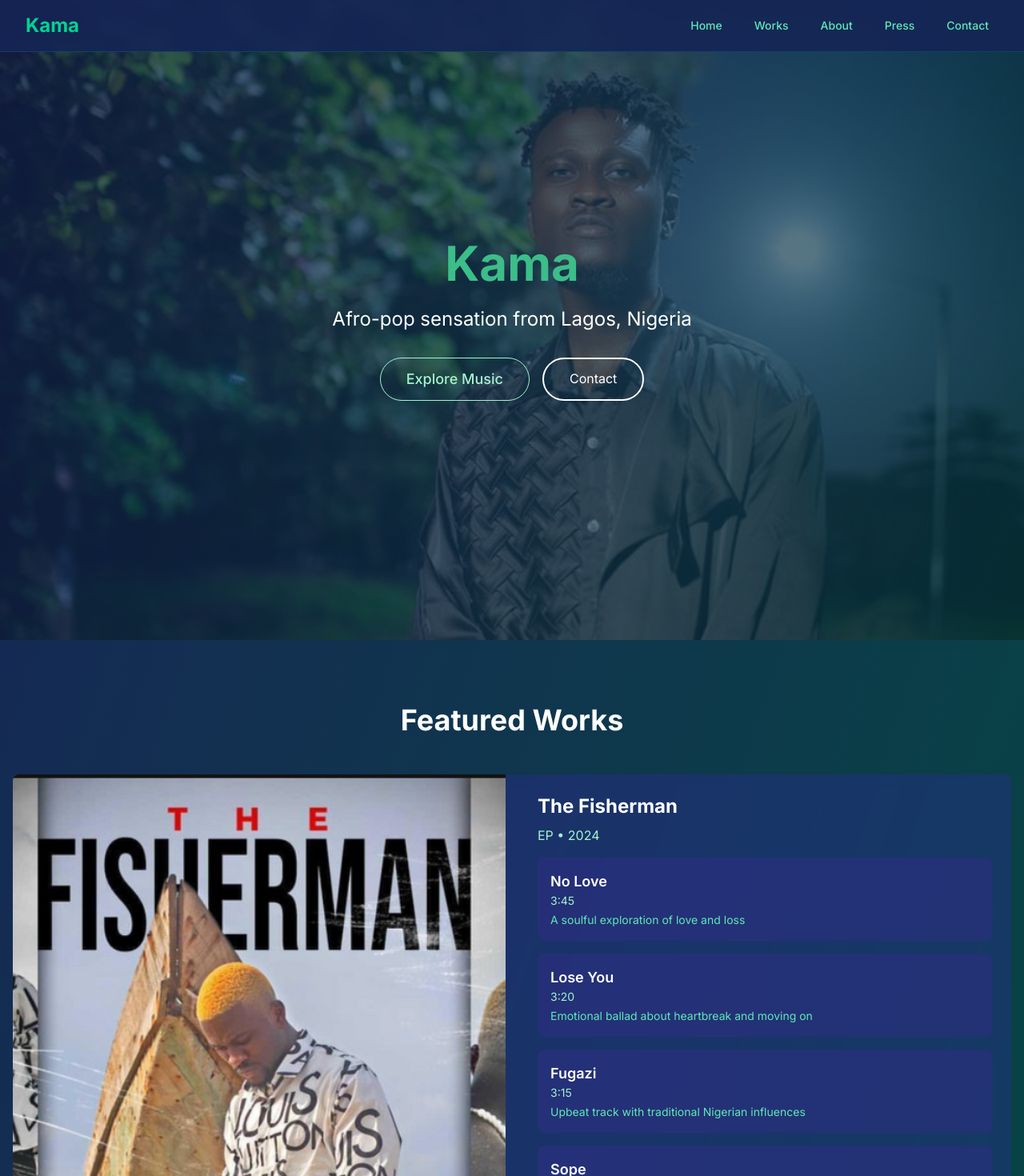
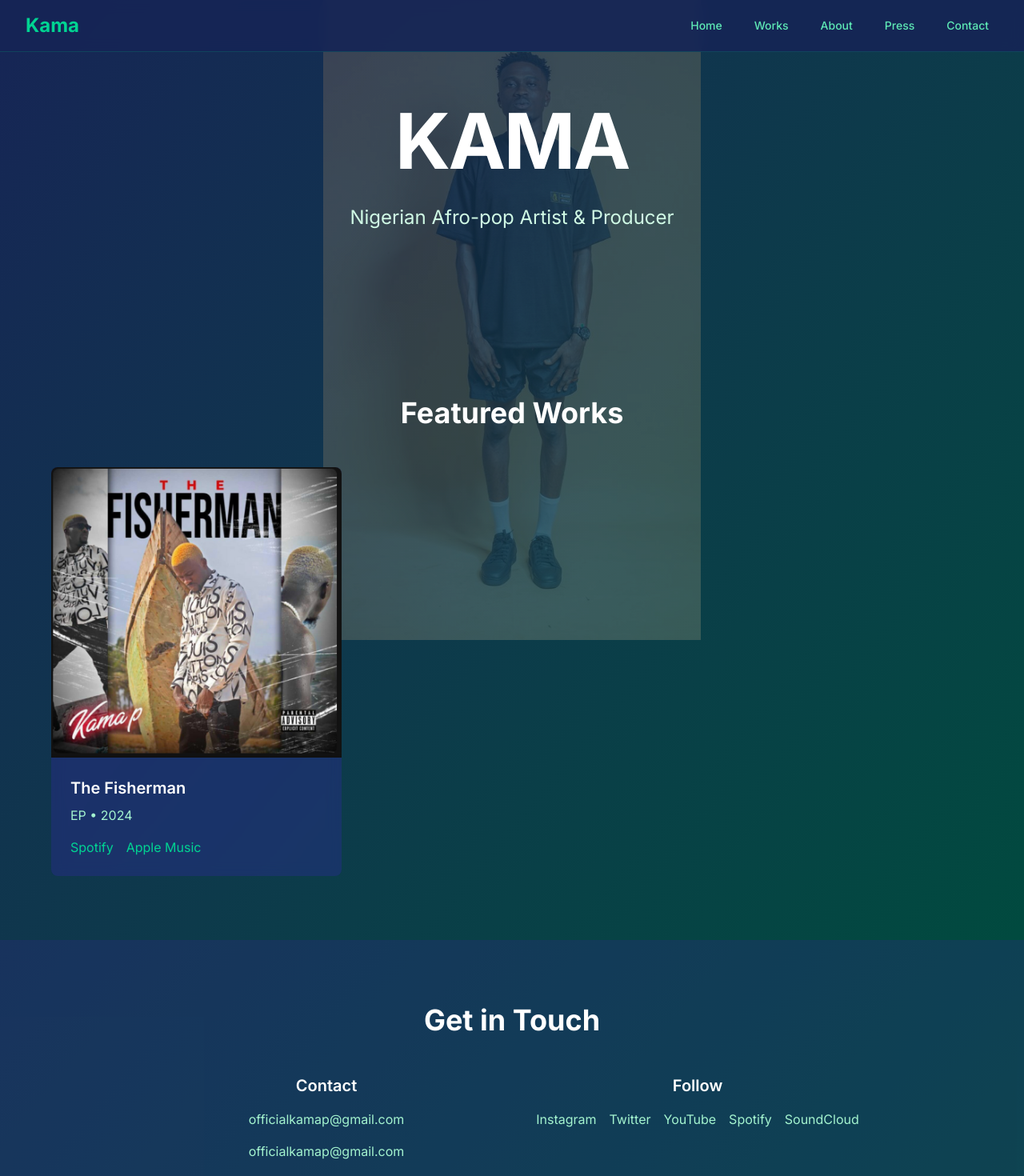
Before and after one commit to Badboixixi77/kama-main, a Next.js app: page / in a window 1280 px wide. Shown: the top 1470 px of the page at 80% size. Built offline with nearby package versions, Linux system fonts and the light colour scheme.

Commit message:
Update content and fix image issues: - Remove duplicate press photos - Update featured works - Fix image paths and descriptions

```diff
--- a/src/app/contact/page.tsx
+++ b/src/app/contact/page.tsx
@@ -30,8 +30,8 @@ export default function Contact() {
               </div>
               <div>
                 <h3 className="font-semibold text-lg text-emerald-100">Press Inquiries</h3>
-                <a href={`mailto:${artistInfo.pressEmail}`} className="text-emerald-200 hover:text-emerald-300">
-                  {artistInfo.pressEmail}
+                <a href={`mailto:${artistInfo.email}`} className="text-emerald-200 hover:text-emerald-300">
+                  {artistInfo.email}
                 </a>
               </div>
               <div>
@@ -44,15 +44,21 @@ export default function Contact() {
 
             <div>
               <h3 className="font-semibold text-lg mb-4 text-emerald-100">Social Media</h3>
-              <div className="flex space-x-4">
-                <a href={artistInfo.socialMedia.instagram} target="_blank" rel="noopener noreferrer" className="text-emerald-200 hover:text-emerald-300">
+              <div className="flex flex-wrap gap-4">
+                <a href={artistInfo.socials.instagram} target="_blank" rel="noopener noreferrer" className="text-emerald-200 hover:text-emerald-300">
                   Instagram
                 </a>
-                <a href={artistInfo.socialMedia.twitter} target="_blank" rel="noopener noreferrer" className="text-emerald-200 hover:text-emerald-300">
+                <a href={artistInfo.socials.twitter} target="_blank" rel="noopener noreferrer" className="text-emerald-200 hover:text-emerald-300">
                   Twitter
                 </a>
-                <a href={artistInfo.socialMedia.youtube} target="_blank" rel="noopener noreferrer" className="text-emerald-200 hover:text-emerald-300">
+                <a href={artistInfo.socials.youtube} target="_blank" rel="noopener noreferrer" className="text-emerald-200 hover:text-emerald-300">
                   YouTube
+                </a>
+                <a href={artistInfo.socials.spotify} target="_blank" rel="noopener noreferrer" className="text-emerald-200 hover:text-emerald-300">
+                  Spotify
+                </a>
+                <a href={artistInfo.socials.soundcloud} target="_blank" rel="noopener noreferrer" className="text-emerald-200 hover:text-emerald-300">
+                  SoundCloud
                 </a>
               </div>
             </div>
--- a/src/app/data/content.ts
+++ b/src/app/data/content.ts
@@ -17,20 +17,6 @@ export interface Work {
   tracks?: Track[];
 }
 
-interface ArtistInfo {
-  name: string;
-  bio: string;
-  email: string;
-  pressEmail: string;
-  socialMedia: {
-    instagram: string;
-    twitter: string;
-    facebook: string;
-    youtube: string;
-    spotify: string;
-  };
-}
-
 interface PressQuote {
   id: number;
   quote: string;
@@ -39,16 +25,14 @@ interface PressQuote {
 }
 
 export const artistInfo = {
-  name: "Kama",
-  bio: "Hailing from the vibrant streets of Lagos, Kama is a rising star in the Afro-pop scene, blending traditional Nigerian rhythms with contemporary sounds. With roots deeply embedded in Igbo culture and a modern twist that resonates globally, Kama's music is a celebration of African heritage and contemporary expression. His unique sound fuses Afrobeat, Highlife, and modern pop elements, creating a musical experience that bridges generations and cultures.",
+  name: "KAMA",
   email: "officialkamap@gmail.com",
-  phone: "09043165615",
-  pressEmail: "officialkamap@gmail.com",
-  socialMedia: {
-    instagram: "https://instagram.com/kamaofficial",
-    twitter: "https://twitter.com/kamaofficial",
-    facebook: "https://facebook.com/kamaofficial",
-    youtube: "https://youtube.com/@kamaofficial"
+  socials: {
+    instagram: "https://www.instagram.com/kama_pizy/",
+    twitter: "https://x.com/kama_pizy?s=21",
+    spotify: "https://open.spotify.com/artist/0q5YQpXQHqQqQqQqQqQqQq",
+    youtube: "https://www.youtube.com/@kama_pizy",
+    soundcloud: "https://soundcloud.com/kama_pizy",
   },
 };
 
@@ -82,6 +66,7 @@ export const featuredWorks = [
     image: "/images/The Fisherman.png",
     spotify: "https://open.spotify.com/artist/2HU1ekoHx4Jqb5kEGLZIgT?si=6lt7FpZxTLKmc80RtKGMyQ",
     appleMusic: "https://music.apple.com/album/the-fisherman",
+    ep: "The Fisherman",
     tracks: [
       {
         title: "No Love",
@@ -120,22 +105,6 @@ export const featuredWorks = [
         audioUrl: "/audio/idi-mma.mp3"
       }
     ]
-  },
-  {
-    id: 2,
-    title: "Single Release",
-    type: "Single",
-    date: "2023",
-    image: "/images/single-cover.jpg",
-    spotify: "https://open.spotify.com/artist/your-spotify-id",
-    appleMusic: "https://music.apple.com/artist/your-apple-music-id",
-    tracks: [
-      {
-        title: "Track Name",
-        duration: "3:30",
-        description: "Description of the track"
-      }
-    ]
   }
 ];
 
@@ -154,12 +123,7 @@ export const pressPhotos = [
     id: 3,
     image: "/images/Kama 3.png",
     alt: "Kama portrait",
-  },
-  {
-    id: 4,
-    image: "/images/Kama 4.png",
-    alt: "Kama artistic shot",
-  },
+  }
 ];
 
 export const downloads = [
--- a/src/app/page.tsx
+++ b/src/app/page.tsx
@@ -1,230 +1,121 @@
 "use client";
 
 import Image from "next/image";
-import Link from "next/link";
 import { motion } from "framer-motion";
-import { artistInfo, featuredWorks, pressQuotes, pressPhotos, downloads } from "./data/content";
+import { artistInfo, featuredWorks } from "./data/content";
 import Navbar from "./components/Navbar";
-import AnimatedSection from "../components/AnimatedSection";
-import AnimatedText from "../components/AnimatedText";
 
 export default function Home() {
   return (
     <main className="min-h-screen bg-gradient-to-br from-blue-950 to-emerald-900 text-white">
+      {/* Background Image */}
+      <div className="fixed inset-0 z-0">
+        <Image
+          src="/images/Kama 4.png"
+          alt="Kama artistic background"
+          fill
+          className="object-contain opacity-20"
+          priority
+        />
+      </div>
+
+      <div className="relative z-10">
         <Navbar />
 
         {/* Hero Section */}
-      <section className="relative h-screen flex items-center justify-center overflow-hidden">
-        <div className="absolute inset-0 z-0">
-          <Image
-            src="/images/Kama 1.png"
-            alt="Kama performing"
-            fill
-            className="object-cover opacity-30"
-            priority
-          />
-        </div>
-        <div className="relative z-10 text-center px-4">
+        <section className="pt-32 pb-20 px-4">
+          <div className="max-w-4xl mx-auto text-center">
             <motion.h1
-            className="text-4xl md:text-6xl font-bold mb-6 font-playfair"
-            animate={{
-              color: [
-                "#ffffff",  // white
-                "#10b981",  // emerald-500
-                "#3b82f6",  // blue-500
-                "#10b981",  // emerald-500
-                "#ffffff",  // white
-              ],
-            }}
-            transition={{
-              duration: 8,
-              repeat: Infinity,
-              ease: "easeInOut",
-            }}
+              initial={{ opacity: 0, y: 20 }}
+              animate={{ opacity: 1, y: 0 }}
+              transition={{ duration: 0.5 }}
+              className="text-6xl md:text-8xl font-bold mb-8 font-playfair tracking-tight"
             >
-            Kama
+              {artistInfo.name}
             </motion.h1>
-          <AnimatedText type="paragraph" delay={0.2} className="text-xl md:text-2xl mb-8 max-w-2xl mx-auto">
-            Afro-pop sensation from Lagos, Nigeria
-          </AnimatedText>
-          <AnimatedSection delay={0.4} className="flex flex-col sm:flex-row gap-4 justify-center">
-            <Link
-              href="/works"
-              className="inline-flex items-center px-8 py-3 border border-emerald-200 text-emerald-200 rounded-full hover:bg-emerald-200 hover:text-emerald-900 transition-all duration-300 text-lg font-medium"
+            <motion.p
+              initial={{ opacity: 0, y: 20 }}
+              animate={{ opacity: 1, y: 0 }}
+              transition={{ duration: 0.5, delay: 0.2 }}
+              className="text-xl md:text-2xl text-emerald-100 mb-12"
             >
-              Explore Music
-            </Link>
-            <Link
-              href="/contact"
-              className="px-8 py-3 border-2 border-white hover:bg-white hover:text-emerald-900 rounded-full transition-all duration-300 transform hover:scale-105"
-            >
-              Contact
-            </Link>
-          </AnimatedSection>
+              Nigerian Afro-pop Artist & Producer
+            </motion.p>
           </div>
         </section>
 
         {/* Featured Works */}
-      <AnimatedSection delay={0.2}>
         <section className="py-20 px-4">
-          <div className="max-w-7xl mx-auto">
-            <AnimatedText type="heading" className="text-3xl md:text-4xl font-bold mb-12 text-center">
+          <div className="max-w-6xl mx-auto">
+            <motion.h2
+              initial={{ opacity: 0, y: 20 }}
+              animate={{ opacity: 1, y: 0 }}
+              transition={{ duration: 0.5 }}
+              className="text-4xl font-bold mb-12 text-center font-playfair"
+            >
               Featured Works
-            </AnimatedText>
-            <div className="grid grid-cols-1 gap-8">
+            </motion.h2>
+            <div className="grid grid-cols-1 md:grid-cols-2 lg:grid-cols-3 gap-8">
               {featuredWorks.map((work, index) => (
-                <AnimatedSection key={work.id} delay={0.1 * index}>
-                  <div className="group relative overflow-hidden rounded-lg bg-indigo-800/30 backdrop-blur-sm hover:bg-indigo-800/50 transition-all duration-300">
-                    <div className="grid grid-cols-1 md:grid-cols-2 gap-4">
-                      {/* Image Section */}
-                      <div className="relative h-[500px] md:h-auto">
+                <motion.div
+                  key={work.id}
+                  initial={{ opacity: 0, y: 20 }}
+                  animate={{ opacity: 1, y: 0 }}
+                  transition={{ duration: 0.5, delay: index * 0.1 }}
+                  className="bg-indigo-800/30 backdrop-blur-sm rounded-lg overflow-hidden"
+                >
+                  <div className="relative aspect-square">
                     <Image
                       src={work.image}
                       alt={work.title}
                       fill
-                          className="object-cover transition-transform duration-300 group-hover:scale-105"
-                          sizes="(max-width: 768px) 100vw, 50vw"
-                          priority={index === 0}
+                      className="object-cover"
                     />
                   </div>
-
-                      {/* Content Section */}
-                      <div className="p-6 flex flex-col justify-between">
-                        <div>
-                          <h3 className="text-2xl font-bold mb-2 font-playfair">{work.title}</h3>
+                  <div className="p-6">
+                    <h3 className="text-xl font-semibold mb-2">{work.title}</h3>
                     <p className="text-emerald-200 mb-4">{work.type} • {work.date}</p>
-                          <div className="grid grid-cols-1 gap-4 mb-4">
-                            {work.tracks?.map((track, trackIndex) => (
-                              <AnimatedSection key={trackIndex} delay={0.1 * trackIndex}>
-                                <div className="bg-indigo-900/50 p-4 rounded-lg">
-                                  <h4 className="text-lg font-semibold text-white">{track.title}</h4>
-                                  <p className="text-emerald-200 text-sm">{track.duration}</p>
-                                  <p className="text-emerald-300 text-sm mt-1">{track.description}</p>
-                                </div>
-                              </AnimatedSection>
-                            ))}
-                          </div>
-                        </div>
-                        <div className="flex gap-4 mt-4">
+                    <div className="flex space-x-4">
                       <a
                         href={work.spotify}
                         target="_blank"
                         rel="noopener noreferrer"
-                            className="px-4 py-2 bg-emerald-500 hover:bg-emerald-600 rounded-full transition-all duration-300 transform hover:scale-105"
+                        className="text-emerald-400 hover:text-emerald-300 transition-colors"
                       >
-                            Listen on Spotify
+                        Spotify
                       </a>
+                      {work.appleMusic && (
                         <a
                           href={work.appleMusic}
                           target="_blank"
                           rel="noopener noreferrer"
-                            className="px-4 py-2 bg-white/10 hover:bg-white/20 rounded-full transition-all duration-300 transform hover:scale-105"
+                          className="text-emerald-400 hover:text-emerald-300 transition-colors"
                         >
-                            Listen on Apple Music
+                          Apple Music
                         </a>
+                      )}
                     </div>
                   </div>
-                    </div>
-                  </div>
-                </AnimatedSection>
+                </motion.div>
               ))}
             </div>
           </div>
         </section>
-      </AnimatedSection>
-
-      {/* Press Section */}
-      <AnimatedSection delay={0.3}>
-        <section className="py-20 px-4">
-          <div className="max-w-7xl mx-auto">
-            <AnimatedText type="heading" className="text-3xl md:text-4xl font-bold mb-12 text-center">
-              Press
-            </AnimatedText>
-            <div className="grid grid-cols-1 md:grid-cols-2 lg:grid-cols-3 gap-8">
-              {pressQuotes.map((quote, index) => (
-                <AnimatedSection key={quote.id} delay={0.1 * index}>
-                  <div className="p-6 bg-indigo-800/30 backdrop-blur-sm rounded-lg hover:bg-indigo-800/50 transition-all duration-300">
-                    <p className="text-lg italic mb-4">&ldquo;{quote.quote}&rdquo;</p>
-                    <p className="text-emerald-200 font-semibold">{quote.source}</p>
-                    <p className="text-emerald-300">{quote.date}</p>
-                  </div>
-                </AnimatedSection>
-              ))}
-            </div>
-          </div>
-        </section>
-      </AnimatedSection>
-
-      {/* Media Section */}
-      <AnimatedSection delay={0.4}>
-        <section className="py-20 px-4">
-          <div className="max-w-7xl mx-auto">
-            <AnimatedText type="heading" className="text-3xl md:text-4xl font-bold mb-12 text-center">
-              Media
-            </AnimatedText>
-            <div className="grid grid-cols-1 sm:grid-cols-2 lg:grid-cols-4 gap-8">
-              {pressPhotos.map((photo, index) => (
-                <AnimatedSection key={photo.id} delay={0.1 * index}>
-                  <div className="group relative overflow-hidden rounded-lg bg-indigo-800/30 backdrop-blur-sm hover:bg-indigo-800/50 transition-all duration-300">
-                    <div className="aspect-w-1 aspect-h-1">
-                      <Image
-                        src={photo.image}
-                        alt={photo.alt}
-                        fill
-                        className="object-cover transition-transform duration-300 group-hover:scale-105"
-                      />
-                    </div>
-                    <div className="absolute inset-0 bg-gradient-to-t from-black/80 to-transparent p-4 flex items-end opacity-0 group-hover:opacity-100 transition-opacity duration-300">
-                      <p className="text-white text-sm">{photo.alt}</p>
-                    </div>
-                  </div>
-                </AnimatedSection>
-              ))}
-            </div>
-          </div>
-        </section>
-      </AnimatedSection>
-
-      {/* Downloads Section */}
-      <AnimatedSection delay={0.5}>
-        <section className="py-20 px-4">
-          <div className="max-w-7xl mx-auto">
-            <AnimatedText type="heading" className="text-3xl md:text-4xl font-bold mb-12 text-center">
-              Downloads
-            </AnimatedText>
-            <div className="grid grid-cols-1 md:grid-cols-3 gap-8">
-              {downloads.map((download, index) => (
-                <AnimatedSection key={index} delay={0.1 * index}>
-                  <div className="p-6 bg-indigo-800/30 backdrop-blur-sm rounded-lg hover:bg-indigo-800/50 transition-all duration-300">
-                    <h3 className="text-xl font-bold mb-2 font-playfair">{download.title}</h3>
-                    <p className="text-emerald-200 mb-4">{download.description}</p>
-                    <a
-                      href={download.url}
-                      download
-                      className="inline-block px-4 py-2 bg-emerald-500 hover:bg-emerald-600 rounded-full transition-all duration-300 transform hover:scale-105"
-                    >
-                      Download
-                    </a>
-                  </div>
-                </AnimatedSection>
-              ))}
-            </div>
-          </div>
-        </section>
-      </AnimatedSection>
 
         {/* Contact Section */}
-      <AnimatedSection delay={0.6}>
-        <section className="py-20 px-4">
-          <div className="max-w-7xl mx-auto text-center">
-            <AnimatedText type="heading" className="text-3xl md:text-4xl font-bold mb-8">
-              Contact
-            </AnimatedText>
-            <div className="max-w-md mx-auto">
-              <AnimatedText type="paragraph" delay={0.2} className="mb-8">
-                For bookings, press inquiries, or general information, please contact:
-              </AnimatedText>
+        <section className="py-20 px-4 bg-indigo-900/30">
+          <div className="max-w-4xl mx-auto text-center">
+            <motion.h2
+              initial={{ opacity: 0, y: 20 }}
+              animate={{ opacity: 1, y: 0 }}
+              transition={{ duration: 0.5 }}
+              className="text-4xl font-bold mb-12 font-playfair"
+            >
+              Get in Touch
+            </motion.h2>
+            <div className="grid grid-cols-1 md:grid-cols-2 gap-8">
               <div className="space-y-4">
+                <h3 className="text-xl font-semibold mb-4">Contact</h3>
                 <a
                   href={`mailto:${artistInfo.email}`}
                   className="block text-emerald-200 hover:text-emerald-300 transition-colors"
@@ -232,30 +123,61 @@ export default function Home() {
                   {artistInfo.email}
                 </a>
                 <a
-                  href={`mailto:${artistInfo.pressEmail}`}
+                  href={`mailto:${artistInfo.email}`}
                   className="block text-emerald-200 hover:text-emerald-300 transition-colors"
                 >
-                  {artistInfo.pressEmail}
+                  {artistInfo.email}
                 </a>
               </div>
-              <div className="flex justify-center gap-6 mt-8">
-                {Object.entries(artistInfo.socialMedia).map(([platform, url], index) => (
-                  <AnimatedSection key={platform} delay={0.1 * index}>
+              <div className="space-y-4">
+                <h3 className="text-xl font-semibold mb-4">Follow</h3>
+                <div className="flex flex-wrap justify-center gap-4">
                   <a
-                      href={url}
+                    href={artistInfo.socials.instagram}
                     target="_blank"
                     rel="noopener noreferrer"
-                      className="text-2xl hover:text-emerald-300 transition-colors"
+                    className="text-emerald-200 hover:text-emerald-300 transition-colors"
                   >
-                      {platform.charAt(0).toUpperCase() + platform.slice(1)}
+                    Instagram
                   </a>
-                  </AnimatedSection>
-                ))}
+                  <a
+                    href={artistInfo.socials.twitter}
+                    target="_blank"
+                    rel="noopener noreferrer"
+                    className="text-emerald-200 hover:text-emerald-300 transition-colors"
+                  >
+                    Twitter
+                  </a>
+                  <a
+                    href={artistInfo.socials.youtube}
+                    target="_blank"
+                    rel="noopener noreferrer"
+                    className="text-emerald-200 hover:text-emerald-300 transition-colors"
+                  >
+                    YouTube
+                  </a>
+                  <a
+                    href={artistInfo.socials.spotify}
+                    target="_blank"
+                    rel="noopener noreferrer"
+                    className="text-emerald-200 hover:text-emerald-300 transition-colors"
+                  >
+                    Spotify
+                  </a>
+                  <a
+                    href={artistInfo.socials.soundcloud}
+                    target="_blank"
+                    rel="noopener noreferrer"
+                    className="text-emerald-200 hover:text-emerald-300 transition-colors"
+                  >
+                    SoundCloud
+                  </a>
+                </div>
               </div>
             </div>
           </div>
         </section>
-      </AnimatedSection>
+      </div>
     </main>
   );
 }
```
Also changed, not shown: src/app/about/page.tsx (+1 -8 lines), src/app/components/ContactForm.tsx (+27 -85 lines). Lines whose indentation alone changed are shown as unchanged.
